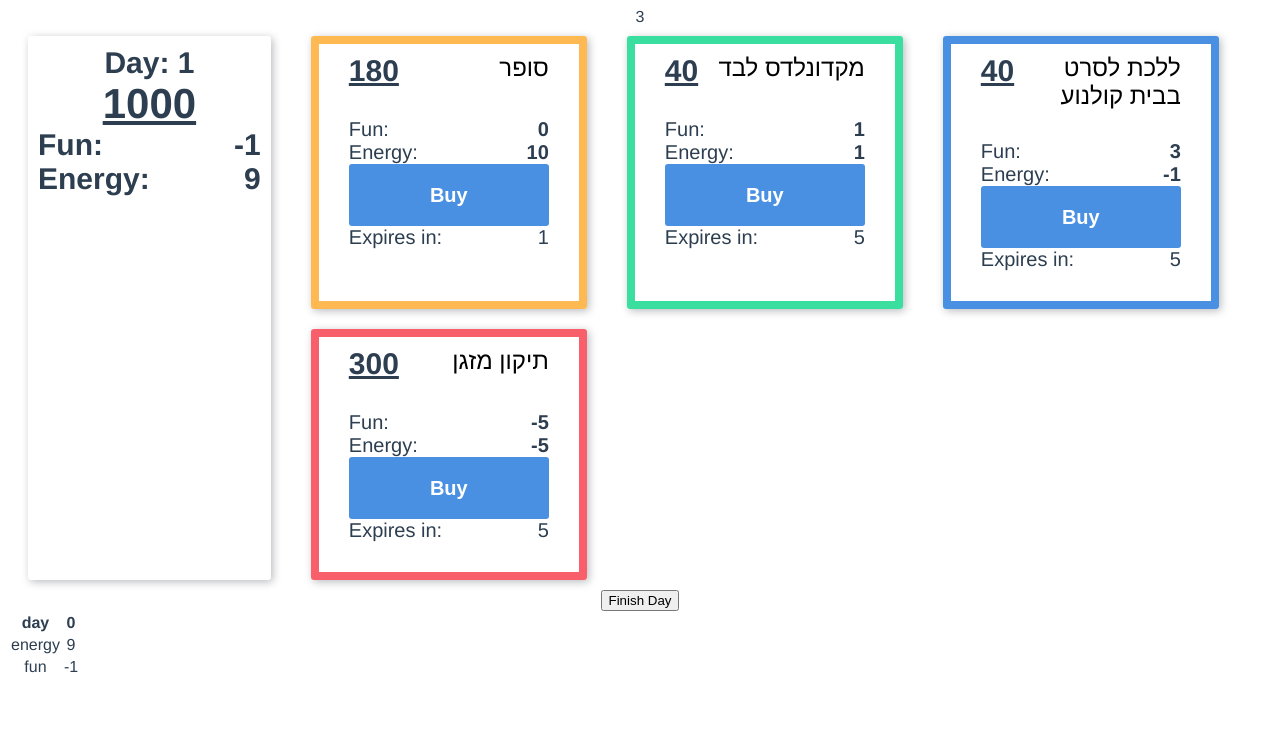
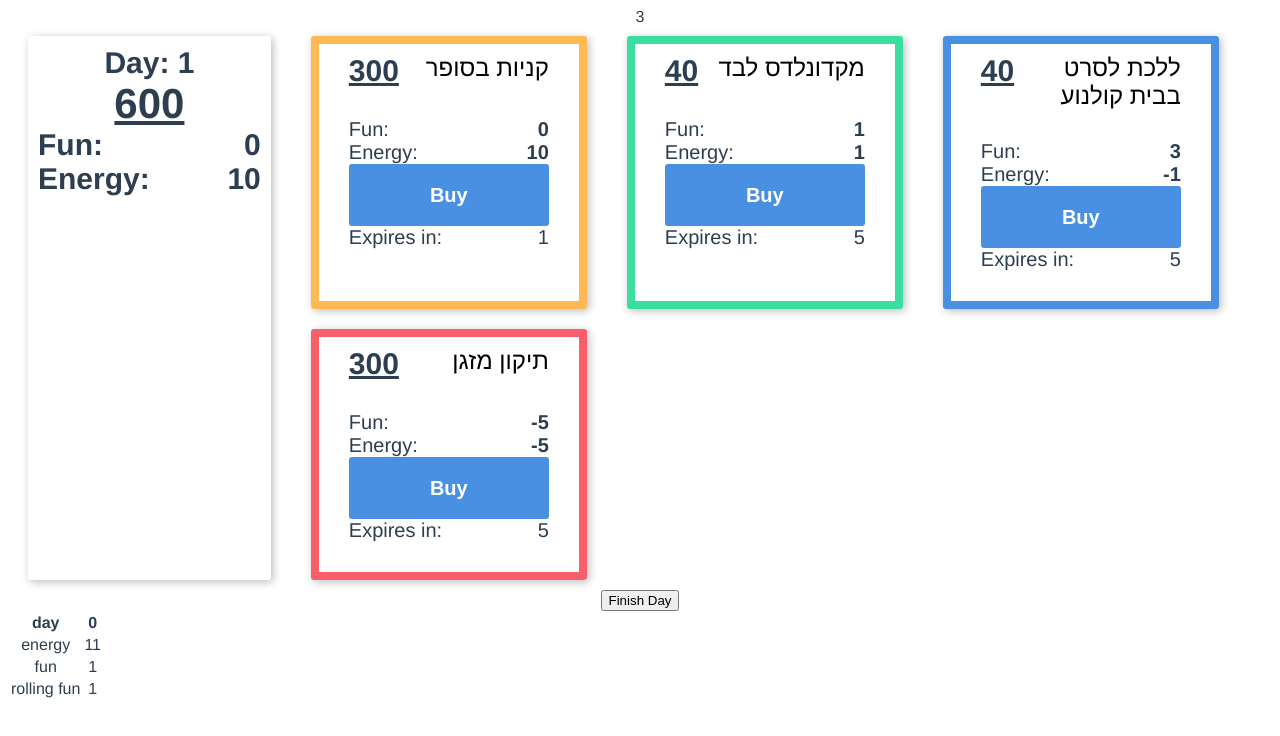
Before and after one commit to riseupil/tazrim-game, a Vue app: page / in a window 1280 px wide. Both pictures are taken after a click on the button "Finish Day". Shown: the top 736 px of the page. Built offline with nearby package versions, Linux system fonts and the light colour scheme.

Commit message:
change border of bills to red and fix card data

```diff
--- a/src/cards.js
+++ b/src/cards.js
@@ -86,32 +86,30 @@ function _createFoodCard(desc, cost, fun, energy) {
 }
 
 export default [
-  _createBillCard('תשלום חשמל', 800, -5, -5, 20, 30),
-  _createBillCard('תשלום סלולאר', 40, -3, -5, 10, 30),
-  _createBillCard('תשלום אינטרנט', 100, -1, -5, 25, 30),
-  _createEatOutCard('ארוחת ערב עם ההורים במסעדה', 100, 3, 4),
-  _createEatOutCard('פיצה עם חבר', 30, 5, 2),
-  _createEatOutCard('מקדונלדס לבד', 40, 1, 1),
-  _createEatOutCard('פלפל עם חבר מהעבודה', 20, 2, 1),
-  _createEatOutCard('דייט במסעדה', 50, 5, 2),
-  _createOpportunityCard('חדר בריחה עם חברים', 70, 6, -3),
-  _createOpportunityCard('ללכת לסרט בבית קולנוע', 40, 3, -1),
-  _createOpportunityCard('ללכת להופעת מוזיקה', 120, 5, -3),
-  _createOpportunityCard('בית קפה', 40, 2, -1),
-  _createOpportunityCard('לקנות ספר', 100, 3, -1),
-  _createOpportunityCard('לקנות בגדים בזארה', 200, 2, -2),
-  _createOpportunityCard('לקנות מנורת לבה', 100, 7, -1),
-  _createOpportunityCard('לבלות זמן עם חברים', 0, 4, -2),
-  _createOpportunityCard('לצאת לריצה', 0, 3, -4),
-  _createOpportunityCard('שיעור ביקראם יוגה', 60, 8, -8),
-  _createOpportunityCard('שיעור סלסה', 40, 2, -5),
-  _createOpportunityCard('הצגת תיאטרון', 90, 3, -1),
-  _createOpportunityCard('סיור גרפיטי', 80, 2, -3),
-  _createUnexpectedCard('החלפת נורה שנשרפה', 15, -1, -5),
-  _createUnexpectedCard('סתימה בשן', 100, -5, -5),
-  _createUnexpectedCard('תיקון לאוטו', 1000, -5, -5),
-  _createUnexpectedCard('דליפה בצנרת', 500, -5, -5),
-  _createUnexpectedCard('תיקון מזגן', 300, -5, -5),
-  _createUnexpectedCard('תיקון חלון שנשבר ממשחק ילדים', 100, -5, -5),
-  _createFoodCard('סופר', 180, 0, 10),
+  _createFoodCard('קניות בסופר', 300, 0, 10,),
+  _createBillCard('תשלום אינטרנט', 100, -1, -5, 6, 7,),
+  _createUnexpectedCard('החלפת נורה שנשרפה', 15, -1, -5,),
+  _createUnexpectedCard('סתימה בשן', 100, -5, -5,),
+  _createUnexpectedCard('תיקון לאוטו', 700, -5, -5,),
+  _createUnexpectedCard('דליפה בצנרת', 500, -5, -5,),
+  _createUnexpectedCard('תיקון מזגן', 300, -5, -5,),
+  _createUnexpectedCard('תיקון חלון שנשבר ממשחק ילדים', 100, -5, -5,),
+  _createEatOutCard('ארוחת ערב עם ההורים במסעדה', 100, 3, 1,),
+  _createEatOutCard('פיצה עם חבר', 30, 5, 1,),
+  _createEatOutCard('מקדונלדס לבד', 40, 1, 1,),
+  _createEatOutCard('פלאפל עם חבר מהעבודה', 20, 2, 1,),
+  _createEatOutCard('דייט במסעדה', 50, 5, 1,),
+  _createOpportunityCard('חדר בריחה עם חברים', 70, 6, -3,),
+  _createOpportunityCard('ללכת לסרט בבית קולנוע', 40, 3, -1,),
+  _createOpportunityCard('ללכת להופעת מוזיקה', 120, 5, -3,),
+  _createOpportunityCard('בית קפה', 40, 2, -1,),
+  _createOpportunityCard('לקנות ספר', 100, 3, -1,),
+  _createOpportunityCard('לקנות בגדים בזארה', 200, 2, -2,),
+  _createOpportunityCard('לקנות מנורת לבה', 100, 7, -1,),
+  _createOpportunityCard('לבלות זמן עם חברים', 0, 4, -2,),
+  _createOpportunityCard('לצאת לריצה', 0, 3, -4,),
+  _createOpportunityCard('שיעור ביקראם יוגה', 60, 8, -8,),
+  _createOpportunityCard('שיעור סלסה', 40, 2, -5,),
+  _createOpportunityCard('הצגת תיאטרון', 90, 3, -1,),
+  _createOpportunityCard('סיור גרפיטי', 80, 2, -3,)
 ];
--- a/src/components/Card.vue
+++ b/src/components/Card.vue
@@ -47,7 +47,7 @@
       border-color: $riseup_light_blue;
     }
     &.bill {
-      border-color: $riseup_shadow_gray;
+      border-color: $riseup_light_red;
     }
     &.unexpected {
       border-color: $riseup_light_red;
--- a/src/components/HelloWorld.vue
+++ b/src/components/HelloWorld.vue
@@ -33,6 +33,10 @@
           <td>fun</td>
           <td v-for="(record, index) in scoreHistory" :key="index">{{ record.fun }}</td>
         </tr>
+        <tr>
+          <td>rolling fun</td>
+          <td v-for="(rolling, index) in rollingFun" :key="index">{{ rolling }}</td>
+        </tr>
       </table>
     </div>
   </div>
@@ -50,9 +54,9 @@ export default {
   name: 'HelloWorld',
   data() {
     return {
-      balance: 1000,
-      fun: 0,
-      energy: 10,
+      balance: 0,
+      fun: 1,
+      energy: 11,
       day: 0,
       deck: cards,
       openCards: [],
@@ -72,6 +76,13 @@ export default {
     },
     lowOnEnergy() {
       return this.energy <= 3;
+    },
+    rollingFun() {
+      return _.reduce(this.scoreHistory, (accumulator, value) => {
+        const previousValue = accumulator[accumulator.length - 1] || 0;
+        accumulator.push(previousValue + value.fun);
+        return accumulator;
+      }, [])
     }
   },
   methods: {
@@ -80,7 +91,7 @@ export default {
       this.balance -= openCard.card.cost;
 
       // If low on energy, then you don't get to enjoy the card
-      this.energy += openCard.card.buy.energy;
+      this._addToEnergy(openCard.card.buy.energy);
       if (!this.lowOnEnergy) {
         this.fun += openCard.card.buy.fun;
       }
@@ -92,6 +103,7 @@ export default {
       });
 
       this._punishForExpiredBadCards();
+      this.scoreHistory.push({ fun: this.fun, energy: this.energy });
 
       _.remove(this.openCards, c => c.turnsLeft === 0 || c.used);
 
@@ -101,10 +113,16 @@ export default {
       this._refreshBills();
       this._refreshUnexpected();
 
-      this.fun -= 1;
-      this.energy -= 1;
-      this.scoreHistory.push({ fun: this.fun, energy: this.energy });
+      this.fun = Math.max(0, this.fun - 1);
+      this._addToEnergy(-1);
       this.day += 1;
+
+      if (this.day % 7 === 1) {
+        this.balance += 600;
+      }
+      if (this.energy === 0) {
+        this.fun = 0;
+      }
     },
     _punishForExpiredBadCards() {
       _.chain(this.openCards)
@@ -113,7 +131,7 @@ export default {
         .map(c => c.card)
         .forEach(c => {
           this.fun += c.expire.fun;
-          this.energy += c.expire.energy;
+          this._addToEnergy(c.expire.energy);
         })
         .value();
     },
@@ -161,6 +179,10 @@ export default {
         card,
       });
     },
+    _addToEnergy(value) {
+      this.energy += value;
+      this.energy = Math.max(0, Math.min(10, this.energy));
+    }
   }
 }
 </script>
```
Also changed, not shown: 1 other file (tests, documents, lock files or other folders).
